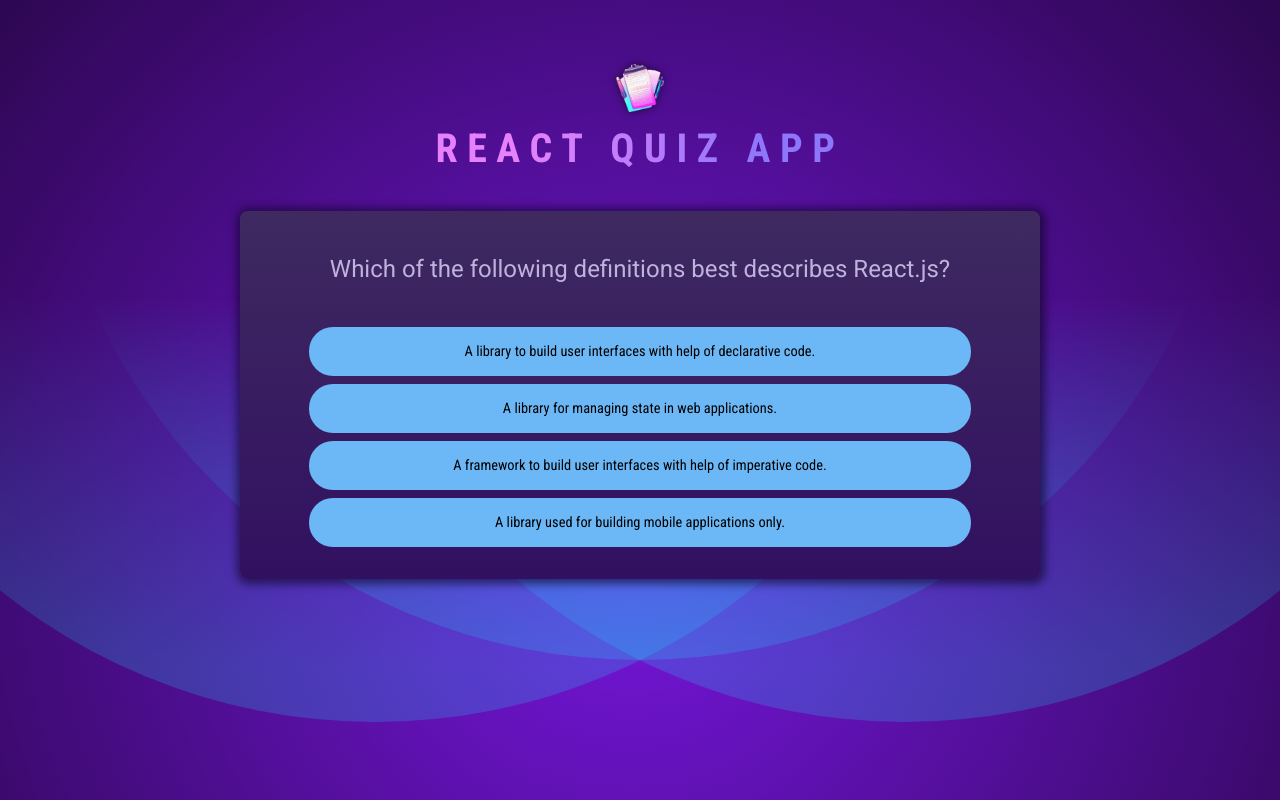
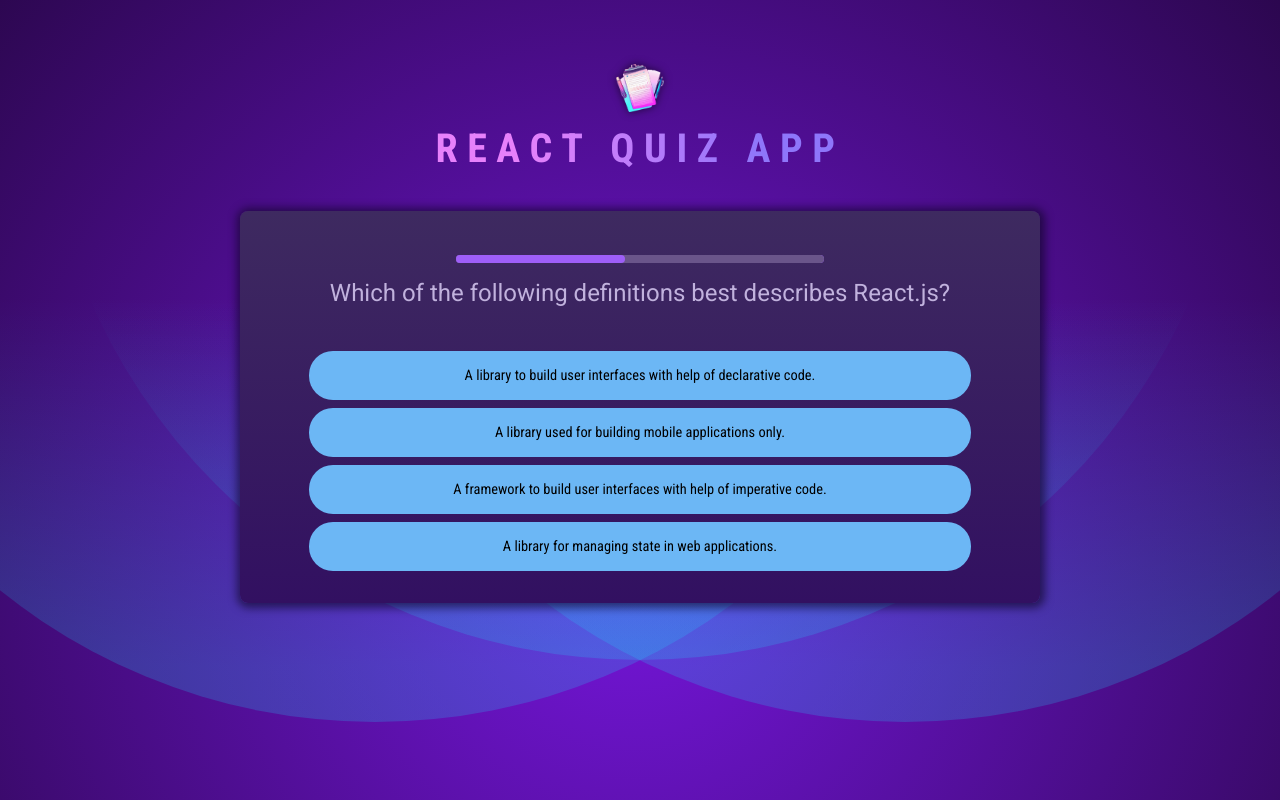
Before and after one commit to obadaDeg/react-practice, a React (Vite) app: page / in a window 1280 px wide. Built offline with nearby package versions, Linux system fonts and the light colour scheme.

Commit message:
progress timer were added

```diff
--- /dev/null
+++ b/src/components/QuestionTimer.jsx
@@ -0,0 +1,30 @@
+import React, { useEffect, useState } from "react";
+const INTERVAL = 100;
+
+export default function QuestionTimer({ timeout, onTimeOut }) {
+  const [remainingTime, setRemainingTime] = useState(timeout);
+
+  useEffect(() => {
+    console.log("SETTING TIMEOUT");
+
+    const timer = setTimeout(onTimeOut, timeout);
+
+    return () => {
+      clearTimeout(timer);
+    };
+  }, [timeout, onTimeOut]);
+
+  useEffect(() => {
+    console.log("SETTING interval");
+
+    const interval = setInterval(() => {
+      setRemainingTime((prevRemTime) => prevRemTime - INTERVAL);
+    }, INTERVAL);
+
+    return () => {
+      clearInterval(interval);
+    };
+  }, []);
+
+  return <progress id="question-time" max={timeout} value={remainingTime} />;
+}
--- a/src/components/Quiz.jsx
+++ b/src/components/Quiz.jsx
@@ -1,23 +1,53 @@
-import React, { useReducer, useState } from "react";
+import React, { useCallback, useReducer, useState } from "react";
 import QUESTIONS from "../utils/questions";
+import QuizCompleted from "./QuizCompleted";
+import QuestionTimer from "./QuestionTimer";
 
 export default function Quiz() {
   //   const [] = useReducer()
   const [answeredQuestions, setAnsweredQuestions] = useState([]);
-  const currentQuestion = answeredQuestions.length;
+  const [answerState, setAnswreState] = useState("");
+  const currentQuestionIndex = answeredQuestions.length;
+  const quizIsOver = QUESTIONS.length === currentQuestionIndex;
 
-  function handleSelectAnswer(selectedAnswer) {
+  const handleSelectAnswer = useCallback(function handleSelectAnswer(
+    selectedAnswer
+  ) {
     setAnsweredQuestions((prevAns) => {
       return [...prevAns, selectedAnswer];
     });
+  },
+  []);
+
+  const handleSkipAnswer = useCallback(
+    () => handleSelectAnswer(null),
+    [handleSelectAnswer]
+  );
+
+  if (quizIsOver) {
+    return <QuizCompleted />;
+  }
+
+  const suffledAnswers = [...QUESTIONS[currentQuestionIndex].answers];
+  for (let i = suffledAnswers.length - 1; i > 0; i--) {
+    const j = Math.floor(Math.random() * (i + 1));
+    [suffledAnswers[i], suffledAnswers[j]] = [
+      suffledAnswers[j],
+      suffledAnswers[i],
+    ];
   }
 
   return (
     <div id="quiz">
       <div id="question">
-        <h2>{QUESTIONS[currentQuestion].text}</h2>
+        <QuestionTimer
+          key={currentQuestionIndex}
+          timeout={1e4}
+          onTimeOut={handleSkipAnswer}
+        />
+        <h2>{QUESTIONS[currentQuestionIndex].text}</h2>
         <ul id="answers">
-          {QUESTIONS[currentQuestion].answers.map((answer) => (
+          {suffledAnswers.map((answer) => (
             <li key={answer} className="answer">
               <button onClick={() => handleSelectAnswer(answer)}>
                 {answer}
--- /dev/null
+++ b/src/components/QuizCompleted.jsx
@@ -0,0 +1,11 @@
+import React from "react";
+import quizCompleteImg from "../assets/quiz-complete.png";
+
+export default function QuizCompleted() {
+  return (
+    <div id="summary">
+      <img src={quizCompleteImg} alt="Quiz Completed" />
+      <h2>Quiz Completed</h2>
+    </div>
+  );
+}
```
